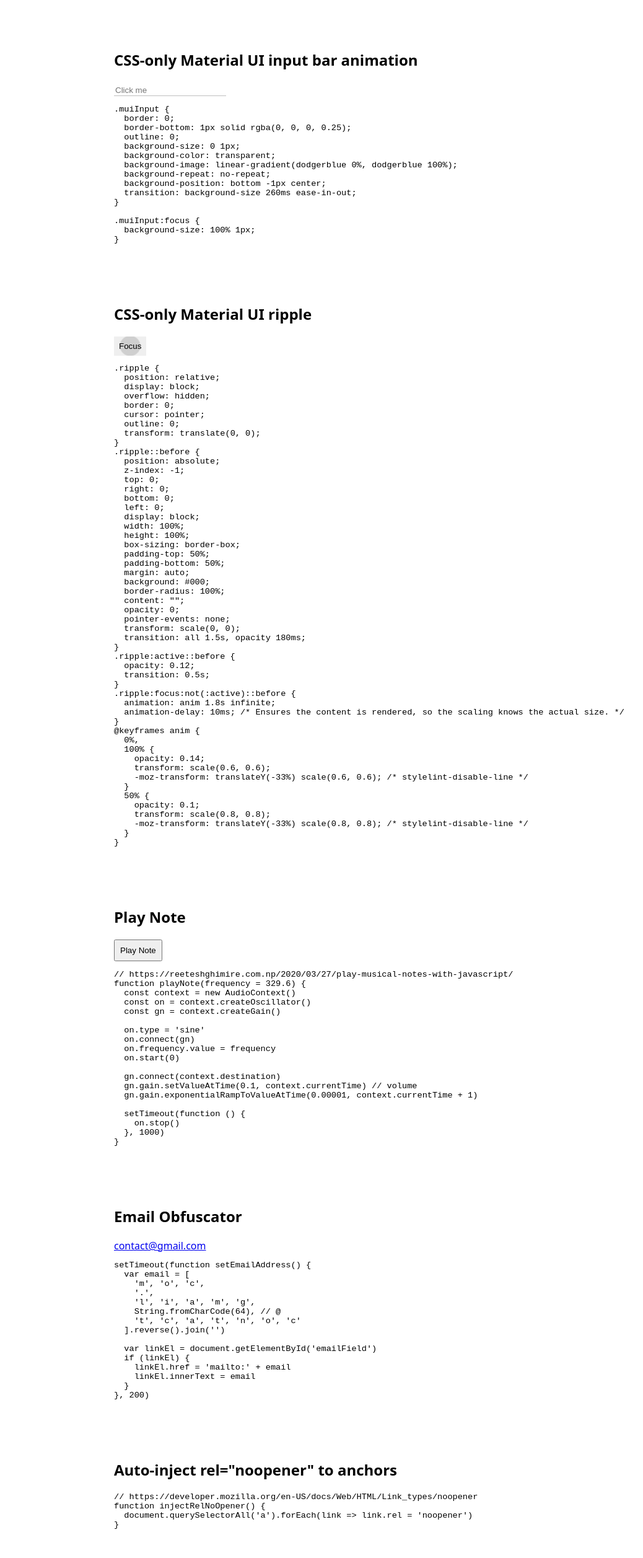
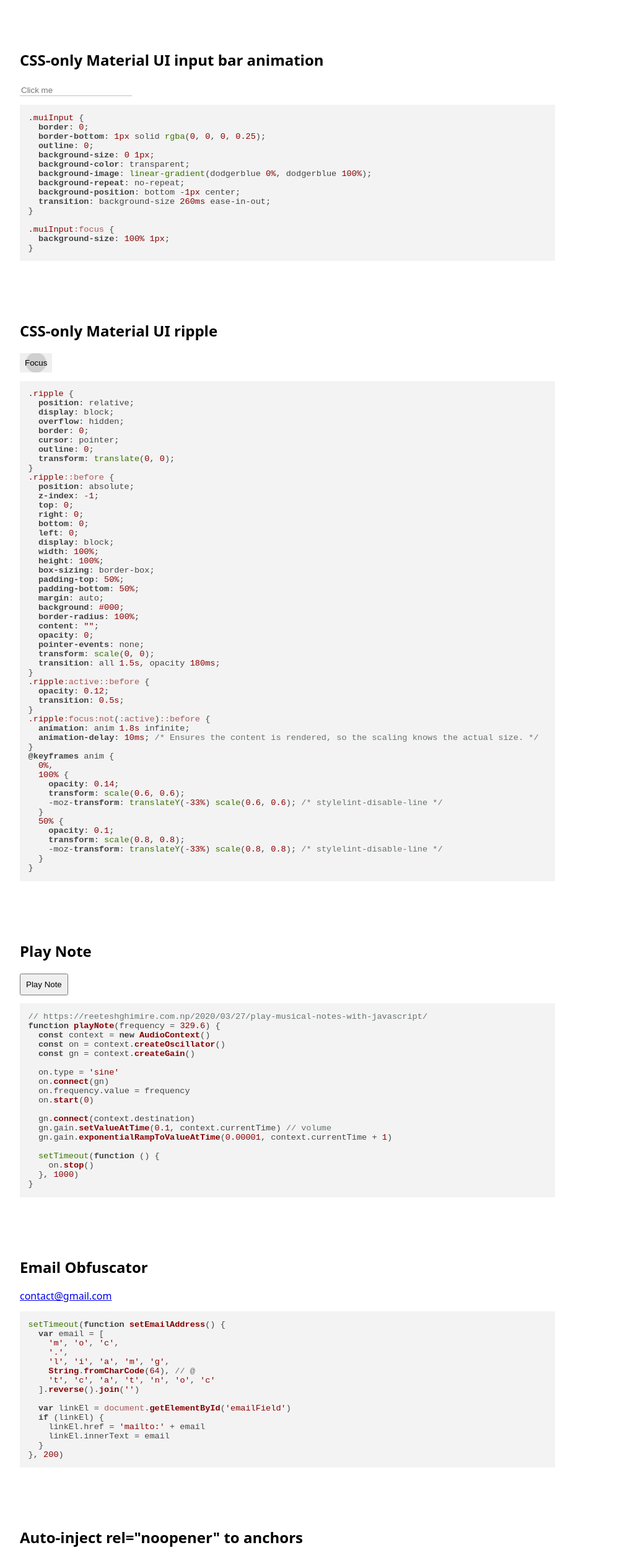
Before and after one commit to ericfortis/web-tricks, a plain HTML site: page index.html in a window 1280 px wide. Shown: the part 80-2594 px from the top of the page at 62% size, without its empty margins (176-1214 px from the left). Drawn offline with nearby package versions, Linux system fonts and the light colour scheme.

Commit message:
syntax highlight

```diff
--- a/index.html
+++ b/index.html
@@ -4,12 +4,13 @@
 	<meta charset="UTF-8">
 	<meta content="width=device-width" name="viewport">
 	<link rel="icon" href="favicon.svg" type="image/svg+xml">
+	<link rel="stylesheet" href="https://cdnjs.cloudflare.com/ajax/libs/highlight.js/11.5.1/styles/default.min.css" integrity="sha512-hasIneQUHlh06VNBe7f6ZcHmeRTLIaQWFd43YriJ0UND19bvYRauxthDg8E4eVNPm9bRUhr5JGeqH7FRFXQu5g==" crossorigin="anonymous" referrerpolicy="no-referrer" />
 	<title>Web Tricks (Eric Fortis)</title>
 	<style>
 		html,
 		body {
-			width: 80%;
-			max-width: 700px;
+			width: 90%;
+			max-width: 960px;
 			margin: 0 auto;
 			font-family: Avenir, system-ui, sans-serif;
 			font-size: 16px;
@@ -59,26 +60,26 @@
 <label>
 	<input class="muiInput" placeholder="Click me">
 </label>
-<pre id="mui-input.css"></pre>
+<pre><code id="mui-input.css" class="language-css"></code></pre>
 
 
 <h2>CSS-only Material UI ripple</h2>
 <button autofocus class="ripple" type="button">Focus</button>
-<pre id="mui-ripple.css"></pre>
+<pre><code id="mui-ripple.css" class="language-css"></code></pre>
 
 
 <h2>Play Note</h2>
 <button onclick="playNote()" type="button">Play Note</button>
-<pre id="play-note.js"></pre>
+<pre><code id="play-note.js" class="language-javascript"></code></pre>
 
 
 <h2>Email Obfuscator</h2>
 <a id="emailField">Contact</a>
-<pre id="email-obfuscator.js"></pre>
+<pre><code id="email-obfuscator.js" class="language-javascript"></code></pre>
 
 
 <h2>Auto-inject rel="noopener" to anchors</h2>
-<pre id="rel-noopener.js"></pre>
+<pre><code id="rel-noopener.js" class="language-javascript"></code></pre>
 
 
 <h2>Preventing widow words</h2>
@@ -95,7 +96,7 @@
 
 
 <h2>Feature Detection</h2>
-<pre id="feature-detection.js"></pre>
+<pre><code id="feature-detection.js" class="language-javascript"></code></pre>
 
 
 <footer>
@@ -106,19 +107,28 @@
 
 
 <script>
-	document.querySelectorAll('pre').forEach(pre => {
-		readFromGithub(pre, pre.id)
+	window.addEventListener('load', function () {
+		hljs.configure({ languages: ['javascript', 'css'] })
+
+		document.querySelectorAll('code').forEach(elem => {
+			if (elem.id)
+				readFromGithub(elem, elem.id)
 		})
 
 		function readFromGithub(targetEl, file) {
 			fetch(`https://raw.githubusercontent.com/ericfortis/web-tricks/main/${file}`)
 				.then(res => res.text())
-			.then(text => targetEl.innerText = text)
+				.then(text => {
+					targetEl.textContent = text;
+					hljs.highlightElement(targetEl)
+				})
 				.catch(console.error)
 		}
+	})
 </script>
 <script src="play-note.js"></script>
 <script src="email-obfuscator.js"></script>
 <script src="draw-interactive-connection.js"></script>
+<script src="https://cdnjs.cloudflare.com/ajax/libs/highlight.js/11.5.1/highlight.min.js" integrity="sha512-yUUc0qWm2rhM7X0EFe82LNnv2moqArj5nro/w1bi05A09hRVeIZbN6jlMoyu0+4I/Bu4Ck/85JQIU82T82M28w==" crossorigin="anonymous" referrerpolicy="no-referrer"></script>
 </body>
 </html>
--- a/rel-noopener.js
+++ b/rel-noopener.js
@@ -1,4 +1,5 @@
 // https://developer.mozilla.org/en-US/docs/Web/HTML/Link_types/noopener
 function injectRelNoOpener() {
-	document.querySelectorAll('a').forEach(link => link.rel = 'noopener')
+	document.querySelectorAll('a')
+		.forEach(link => link.rel = 'noopener')
 }
```
Lines whose indentation alone changed are shown as unchanged.
